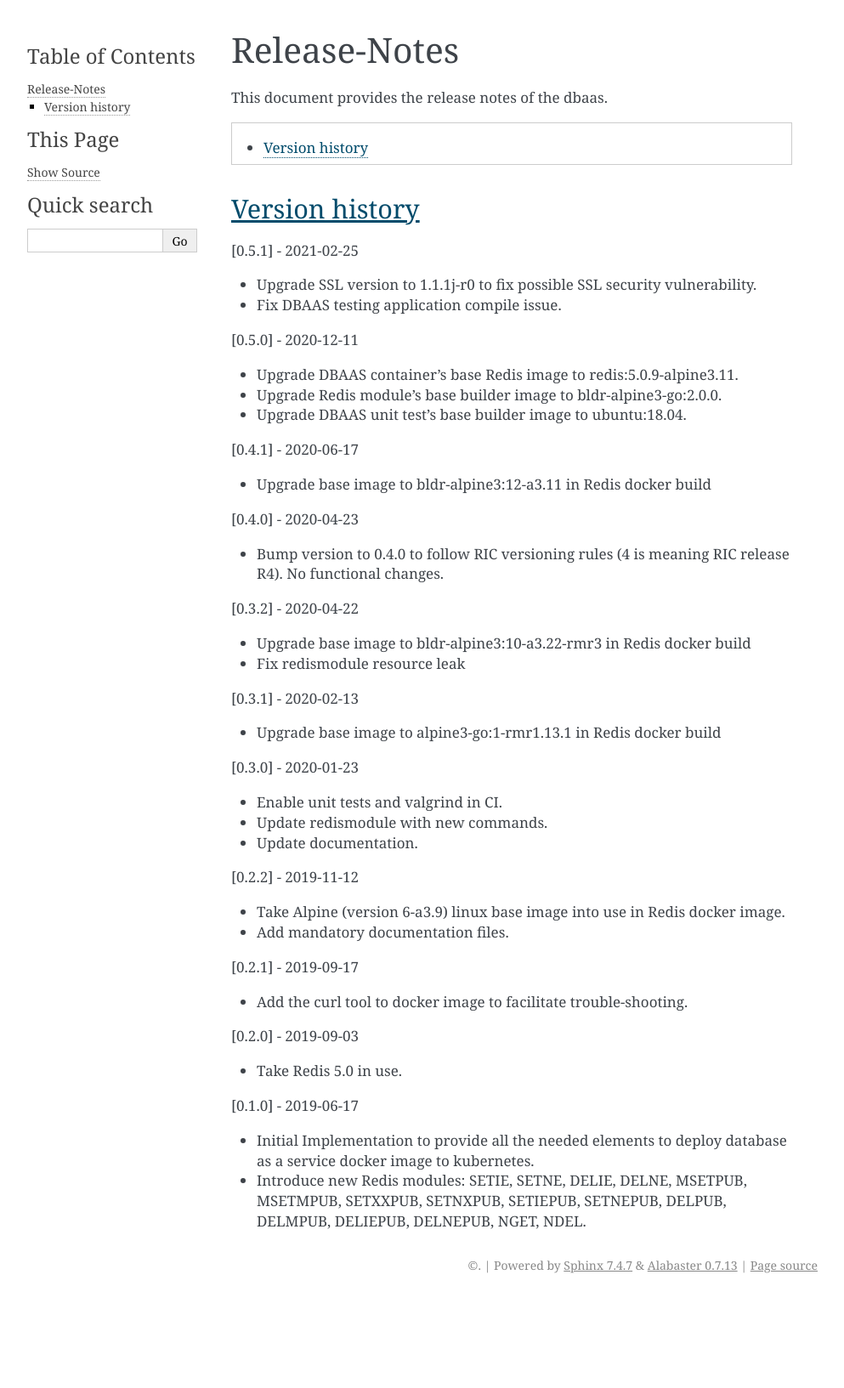
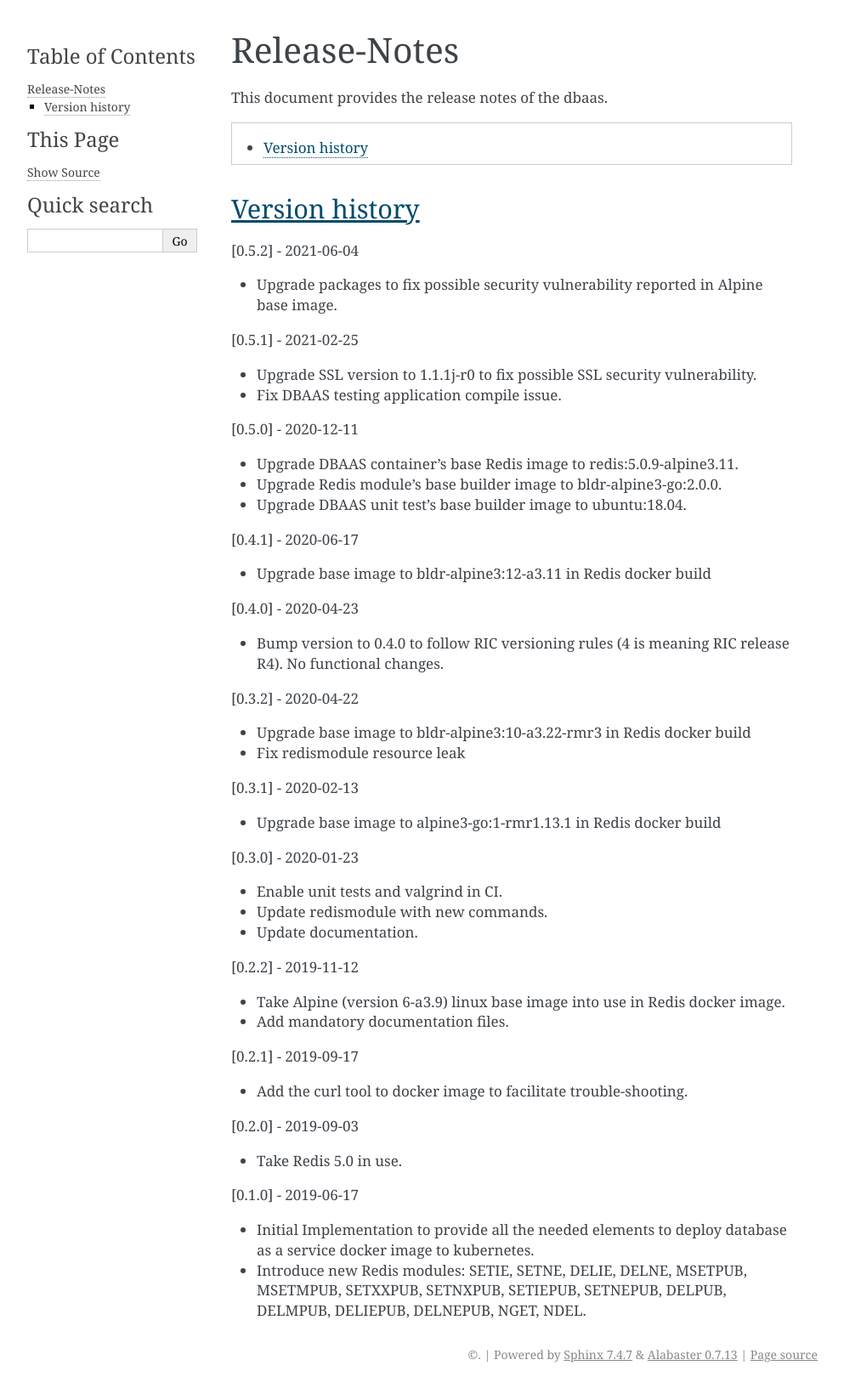
Before and after one commit to o-ran-sc/ric-plt-dbaas, a Sphinx documentation site: the page built from docs/release-notes.rst, in a window 1280 px wide. Shown: the whole page at 85% size, without its empty margins (148-1141 px from the left). Built offline with Sphinx 7.4.7, drawn with Linux system fonts in a browser that asks for light colours; before the commit the page ends 1528 px from its top, so only the background shows below that.

Commit message:
Fix security issues in DBAAS docker image
Anchore scan reported some security issues reported at CVE to exist in DBAAS
base Docker image, Alpine 3.11. To fix the issues update these packages to
DBAAS image on top of the Alpine 3.11:

openssl (fixed in: 1.1.1k-r0)(CVE-2021-3449)
openssl (fixed in: 1.1.1k-r0)(CVE-2021-3450)
libssl1.1 (fixed in: 1.1.1k-r0)(CVE-2021-3449)
libssl1.1 (fixed in: 1.1.1k-r0)(CVE-2021-3450)
libcrypto1.1 (fixed in: 1.1.1k-r0)(CVE-2021-3449)
libcrypto1.1 (fixed in: 1.1.1k-r0)(CVE-2021-3450)
musl-utils (fixed in: 1.1.24-r3)(CVE-2020-28928)
ssl_client (fixed in: 1.31.1-r10)(CVE-2021-28831)
busybox (fixed in: 1.31.1-r10)(CVE-2021-28831)

Remove the install of the curl package what does not seem to be mandatory for
DBAAS operations to exists. This also minimize possible security issues with
curl in the future.

Issue-ID: RIC-794

Signed-off-by: Timo Tietavainen <timo.tietavainen@nokia.com>
Change-Id: I70d847f6438397d1f81bb3d6eb51e0c6f4dc2a57

```diff
--- a/container-tag.yaml
+++ b/container-tag.yaml
@@ -2,4 +2,4 @@
 # This file is expected to be in the docker build directory;
 # can be moved with suitable JJB configuration.
 ---
-tag: '0.5.1'
+tag: '0.5.2'
--- a/docs/release-notes.rst
+++ b/docs/release-notes.rst
@@ -29,6 +29,10 @@ This document provides the release notes of the dbaas.
 
 Version history
 ---------------
+
+[0.5.2] - 2021-06-04
+
+* Upgrade packages to fix possible security vulnerability reported in Alpine base image.
 
 [0.5.1] - 2021-02-25
 
```
Also changed, not shown: 1 other file.
